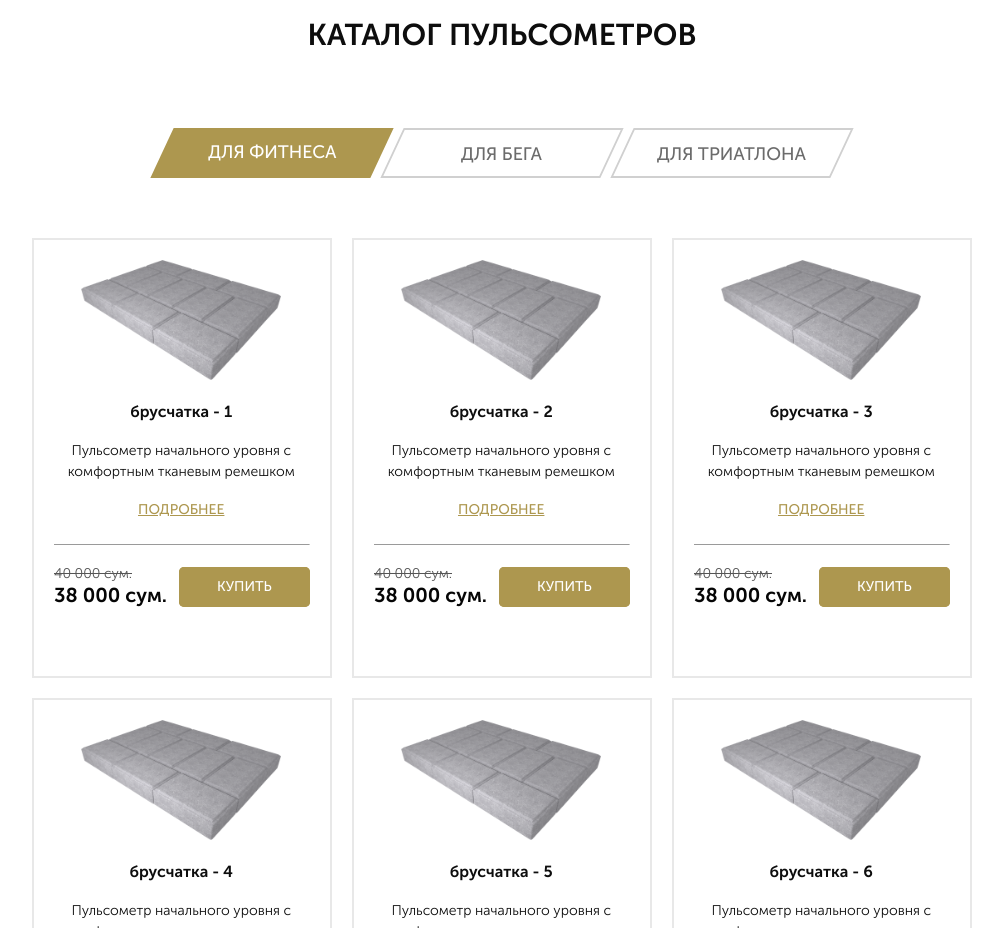
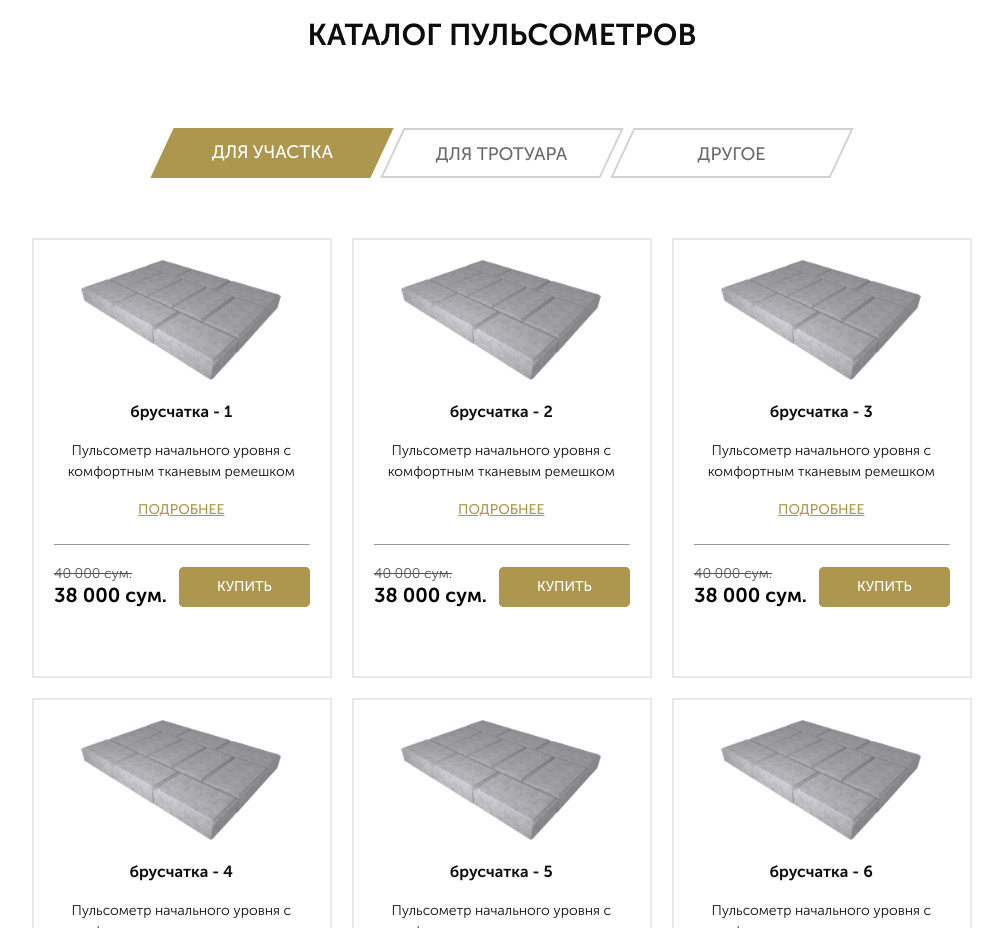
Before and after one commit to Abdulaziz1601/KamenPlitka, a website: page src/index.html in a window 1280 px wide. Shown: the part 2500-3428 px from the top of the page, without its empty margins (138-1141 px from the left). Drawn offline with nearby package versions, Linux system fonts and the light colour scheme.

```diff
--- a/src/index.html
+++ b/src/index.html
@@ -129,13 +129,13 @@
             <h2 class="title">Каталог пульсометров</h2>
             <ul class="catalog__tabs">
                 <li class="catalog__tab catalog__tab_active">
-                    <div>Для фитнеса</div>
+                    <div>Для участка</div>
                 </li>
                 <li class="catalog__tab">
-                    <div>для бега</div>
+                    <div>для тротуара</div>
                 </li>
                 <li class="catalog__tab">
-                    <div>для триатлона</div>
+                    <div>Другое</div>
                 </li>
             </ul>
 
@@ -453,7 +453,7 @@
         <div class="modal" id="order">
             <div class="modal__close">&times;</div>
             <div class="modal__subtitle">Ваш заказ:</div>
-            <div class="modal__descr">Пульсометр Polar FT1</div>
+            <div class="modal__descr">брусчатка</div>
             <form class="feed-form feed-form_mt25" action="#">
                 <input name="name" required placeholder="Ваше Имя" type="text">
                 <input name="phone" required placeholder="Ваш телефон">
```
Also changed, not shown: dist/img/slider-1.jpg, dist/img/slider-2.jpg, dist/img/slider-3.jpg, dist/index.html, src/img/slider-1.jpg, src/img/slider-2.jpg, src/img/slider-3.jpg.
